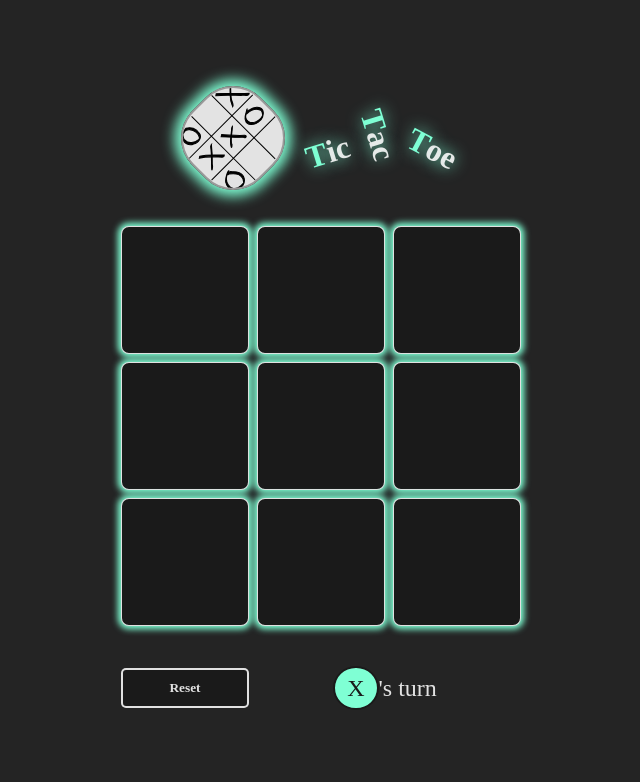
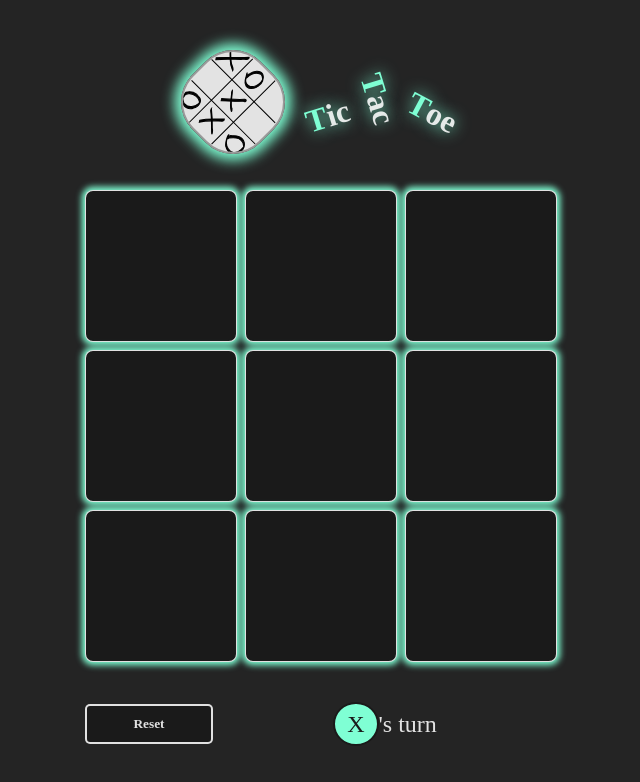
Before and after one commit to davorpa/tic-tac-toe-react-app, a React (Vite) app: page / in a window 1280 px wide. Shown: the top 782 px of the page, without its empty margins (319-959 px from the left). Built offline with nearby package versions, Linux system fonts and the light colour scheme; a web font is replaced by a local one.

Commit message:
fix: responsive design for mobile

```diff
--- a/src/index.css
+++ b/src/index.css
@@ -50,7 +50,7 @@ body {
 #root {
   max-width: 1280px;
   margin: 0 auto;
-  padding: 2rem;
+  padding: 1.2rem;
   text-align: center;
 }
 
@@ -59,7 +59,7 @@ body {
   position: relative;
   display: flex;
   flex-direction: column;
-  gap: 2.5rem;
+  gap: 2rem;
 }
 
 .App header {
@@ -75,7 +75,7 @@ body {
 }
 
 .App .branding .logo {
-  height: 96px;
+  height: 64px;
   aspect-ratio: 1/1;
   transform: rotate(-45deg);
   border-radius: 40%;
@@ -126,12 +126,11 @@ body {
   color: rgba(255, 255, 255, 0.87);
   background-color: #1a1a1a;
   box-shadow: 0 0 0.4rem .2rem aquamarine;
-  width: 128px;
-  height: 128px;
+  aspect-ratio: 1/1;
   display: flex;
   justify-content: center;
   align-items: center;
-  font-size: 5rem;
+  font-size: 3.5rem;
   line-height: 1;
   text-transform: uppercase;
   cursor: pointer;
@@ -174,7 +173,7 @@ body {
 
 .App footer p {
   margin: 0 auto;
-  font-size: 1.5rem;
+  font-size: 1.2rem;
 }
 
 .App footer p span {
@@ -184,6 +183,40 @@ body {
   border-radius: 50%;
   background-color: aquamarine;
   padding: 8px 12px;
+}
+
+@media (min-width: 470px) {
+  #root {
+    padding: 2rem;
+  }
+
+  .App {
+    gap: 2.5rem;
+  }
+
+  .App .branding .logo {
+    height: 96px;
+  }
+
+  .App .branding .title {
+    font-size: 2rem;
+  }
+
+  .App .board .tile {
+    min-width: 128px;
+    font-size: 5rem;
+  }
+
+  .App footer p {
+    font-size: 1.5rem;
+  }
+}
+
+@media (min-width: 768px) {
+  .App .board .tile {
+    min-width: 152px;
+    font-size: 5.5rem;
+  }
 }
 
 /*
```
